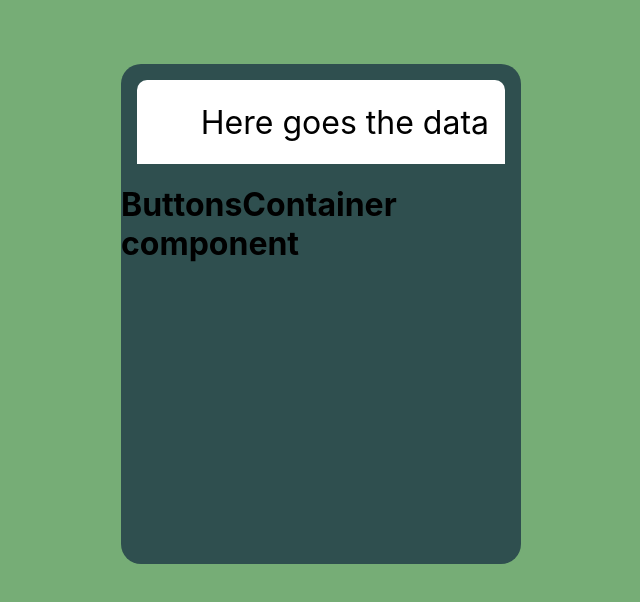
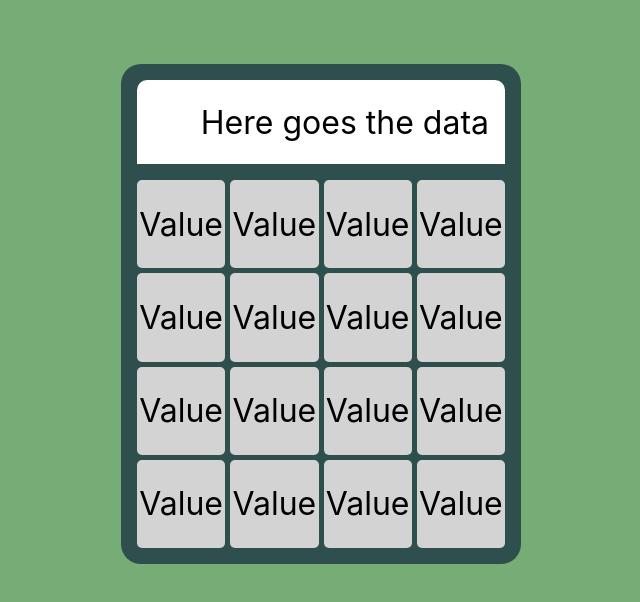
Before and after one commit to chris-mbg/calculator-react, a React (Create React App) app: page / in a window 1280 px wide. Shown: the top 602 px of the page, without its empty margins (319-959 px from the left). Built offline with nearby package versions, Linux system fonts and the light colour scheme.

Commit message:
Created Button and ButtonsContainer
Looped out Button in ButtonsContainer, hard coded values so far

```diff
--- /dev/null
+++ b/src/components/Button.js
@@ -0,0 +1,11 @@
+import {button} from '../css/Button.module.css'
+
+const Button = () => {
+  return (
+    <div className={button}>
+      <span>Value</span>
+    </div>
+  );
+}
+
+export default Button;
--- /dev/null
+++ b/src/components/ButtonsContainer.js
@@ -0,0 +1,18 @@
+import { buttons } from '../css/ButtonsContainer.module.css'
+import React, { useState } from 'react';
+import Button from './Button';
+
+const ButtonsContainer = () => {
+  const [buttonValues, setButtonValues] = useState(
+    [7, 8, 9, '/', 4, 5, 6, 'X', 1, 2, 3, '-', 'clear', 0, '+', '=']
+  )
+
+  return (
+    <div className={buttons}>
+      {buttonValues.map((value) => (
+        <Button key={value} />
+      ))}
+    </div>
+  )
+}
+export default ButtonsContainer;
--- a/src/components/Calculator.js
+++ b/src/components/Calculator.js
@@ -1,11 +1,12 @@
 import { calculator } from '../css/Calculator.module.css'
 import Display from './Display';
+import ButtonsContainer from './ButtonsContainer';
 
 const Calculator = () => {
   return (
     <div className={calculator}>
       <Display />
-      <h1>ButtonsContainer component</h1>
+      <ButtonsContainer />
     </div>
   );
 }
```
